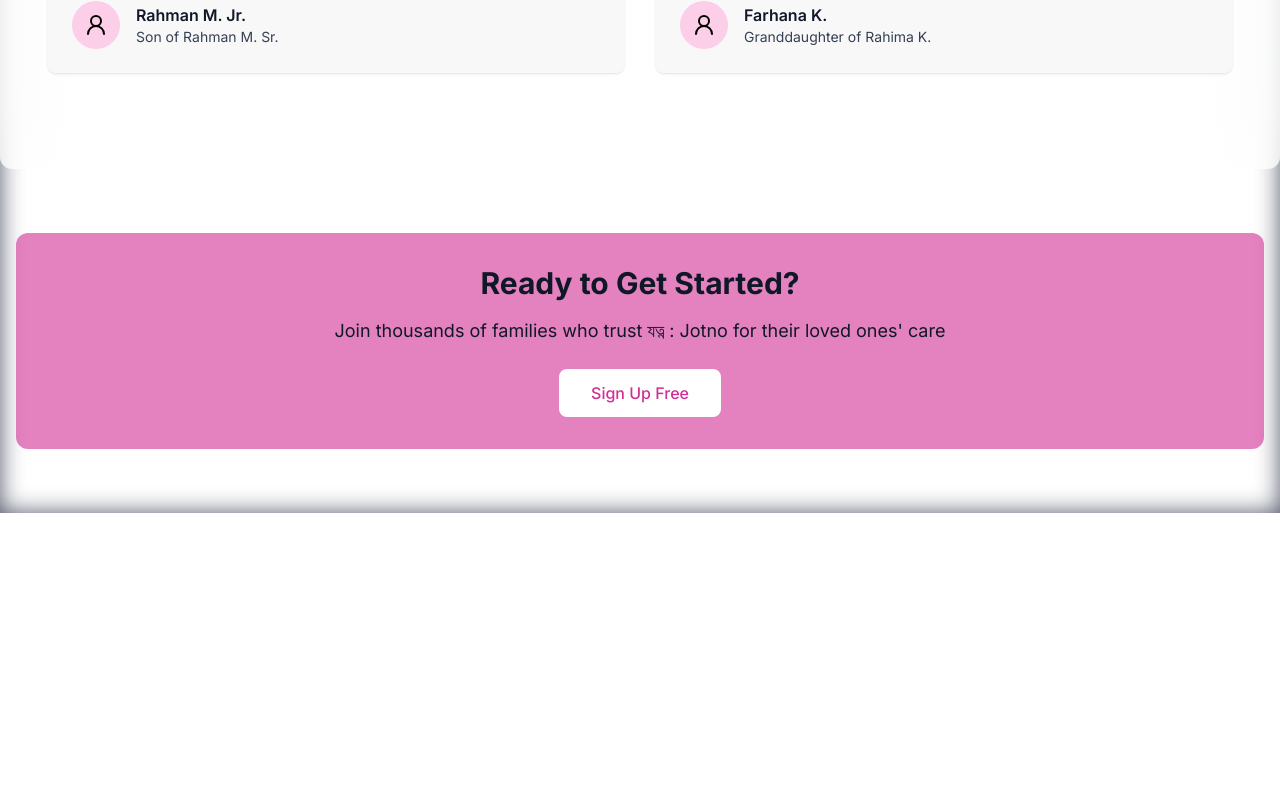
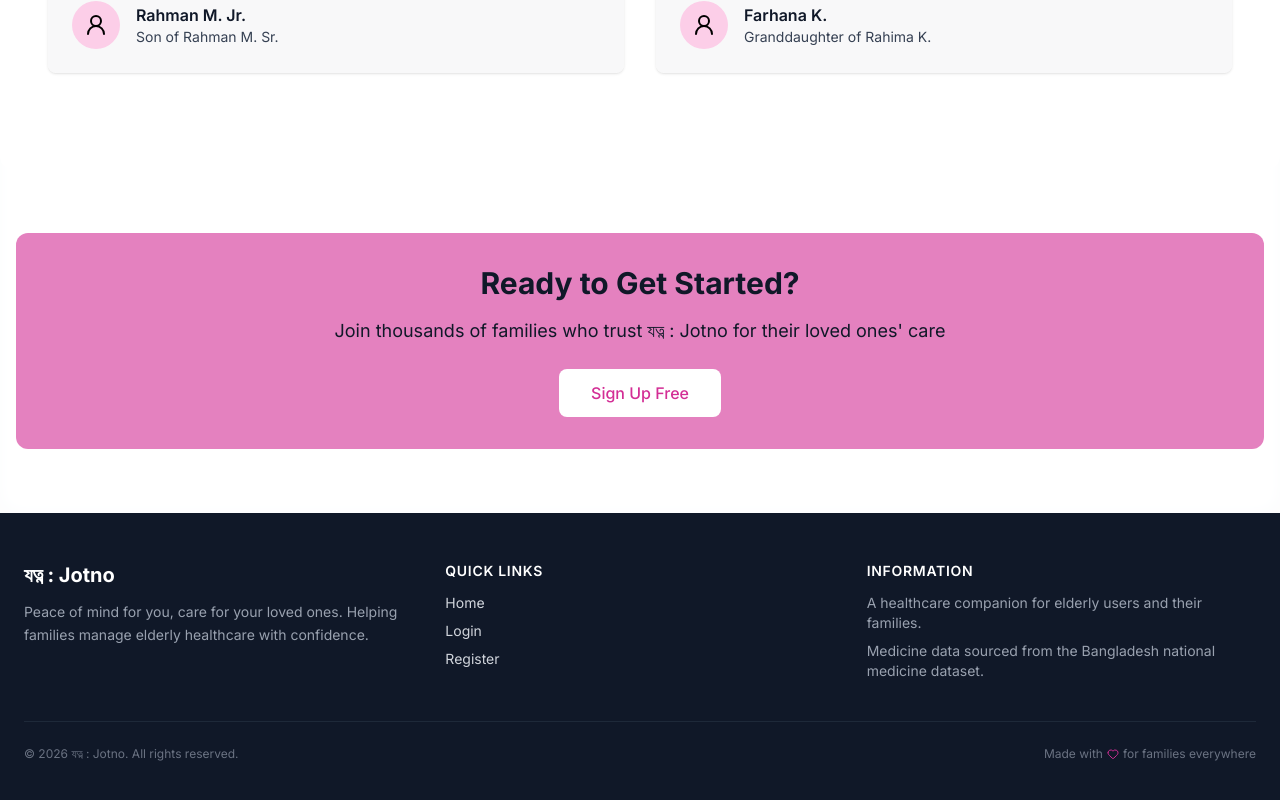
Before and after one commit to saeflobor/Jotno, a React (Vite) app in the folder frontend/: page / in a window 1280 px wide. Shown: the part 1568-2368 px from the top of the page. Before the commit the page ends 2081 px from the top, so only its background shows below. Built offline with nearby package versions, Linux system fonts and the light colour scheme.

Commit message:
visual polish

```diff
--- a/frontend/src/App.jsx
+++ b/frontend/src/App.jsx
@@ -14,6 +14,7 @@
 import EmailVerification from "./pages/EmailVerification";
 import VerifyEmailChange from "./pages/VerifyEmailChange";
 import NotFound from "./components/NotFound";
+import Footer from "./components/Footer";
 import ProfileActivity from "./pages/ProfileActivity";
 import ProfileUpdatePage from "./pages/ProfileUpdatePage";
 import LookupMeds from "./pages/LookupMeds";
@@ -26,8 +27,11 @@
 
   if (isLoading) {
     return (
-      <div className="min-h-screen bg-gray-900 flex items-center justify-center">
-        <div className="text-xl text-white">Loading...</div>
+      <div className="min-h-screen bg-gradient-to-br from-gray-50 via-white to-pink-50 flex items-center justify-center">
+        <div className="flex flex-col items-center gap-3">
+          <div className="w-10 h-10 border-4 border-pink-200 border-t-[rgb(211,46,149)] rounded-full animate-spin" />
+          <p className="text-gray-600 font-medium">Loading...</p>
+        </div>
       </div>
     );
   }
@@ -124,6 +128,7 @@
         {/* 404 Not Found */}
         <Route path="*" element={<NotFound />} />
       </Routes>
+      {!hideNavbar && <Footer />}
     </>
   );
 }
--- /dev/null
+++ b/frontend/src/components/Footer.jsx
@@ -0,0 +1,76 @@
+import React from "react";
+import { Link } from "react-router-dom";
+import { Heart } from "lucide-react";
+
+const Footer = () => {
+  const currentYear = new Date().getFullYear();
+
+  return (
+    <footer className="bg-gray-900 text-gray-300">
+      <div className="max-w-7xl mx-auto px-6 py-12">
+        <div className="grid grid-cols-1 md:grid-cols-3 gap-8">
+          {/* Brand */}
+          <div>
+            <h3 className="text-xl font-bold text-white mb-3">যত্ন : Jotno</h3>
+            <p className="text-sm text-gray-400 leading-relaxed">
+              Peace of mind for you, care for your loved ones. Helping families
+              manage elderly healthcare with confidence.
+            </p>
+          </div>
+
+          {/* Quick Links */}
+          <div>
+            <h4 className="text-sm font-semibold text-white uppercase tracking-wider mb-3">
+              Quick Links
+            </h4>
+            <ul className="space-y-2 text-sm">
+              <li>
+                <Link to="/" className="hover:text-white transition">
+                  Home
+                </Link>
+              </li>
+              <li>
+                <Link to="/login" className="hover:text-white transition">
+                  Login
+                </Link>
+              </li>
+              <li>
+                <Link to="/register" className="hover:text-white transition">
+                  Register
+                </Link>
+              </li>
+            </ul>
+          </div>
+
+          {/* Contact / Info */}
+          <div>
+            <h4 className="text-sm font-semibold text-white uppercase tracking-wider mb-3">
+              Information
+            </h4>
+            <ul className="space-y-2 text-sm">
+              <li className="text-gray-400">
+                A healthcare companion for elderly users and their families.
+              </li>
+              <li className="text-gray-400">
+                Medicine data sourced from the Bangladesh national medicine dataset.
+              </li>
+            </ul>
+          </div>
+        </div>
+
+        {/* Bottom Bar */}
+        <div className="mt-10 pt-6 border-t border-gray-800 flex flex-col md:flex-row items-center justify-between gap-3">
+          <p className="text-xs text-gray-500">
+            &copy; {currentYear} যত্ন : Jotno. All rights reserved.
+          </p>
+          <p className="text-xs text-gray-500 flex items-center gap-1">
+            Made with <Heart className="w-3 h-3 text-[rgb(211,46,149)]" /> for
+            families everywhere
+          </p>
+        </div>
+      </div>
+    </footer>
+  );
+};
+
+export default Footer;
--- a/frontend/src/components/NotFound.jsx
+++ b/frontend/src/components/NotFound.jsx
@@ -1,9 +1,44 @@
-import React from 'react'
+import React from "react";
+import { Link } from "react-router-dom";
+import { motion } from "framer-motion";
+import { Home, AlertTriangle } from "lucide-react";
 
 function NotFound() {
   return (
-    <div className='min-h-screen flex items-center justify-center bg-gray-900 text-white text-2xl'>404 - Page Not Found</div>
-  )
+    <div className="min-h-screen flex items-center justify-center bg-gradient-to-br from-gray-50 via-white to-pink-50 px-6">
+      <motion.div
+        className="text-center max-w-md"
+        initial={{ opacity: 0, y: 30 }}
+        animate={{ opacity: 1, y: 0 }}
+        transition={{ duration: 0.6 }}
+      >
+        <motion.div
+          className="w-20 h-20 bg-pink-100 rounded-full flex items-center justify-center mx-auto mb-6"
+          initial={{ scale: 0 }}
+          animate={{ scale: 1 }}
+          transition={{ type: "spring", stiffness: 200, damping: 15, delay: 0.2 }}
+        >
+          <AlertTriangle className="w-10 h-10 text-[rgb(211,46,149)]" />
+        </motion.div>
+        <h1 className="text-7xl font-extrabold text-gray-900 mb-2">404</h1>
+        <h2 className="text-xl font-semibold text-gray-700 mb-3">
+          Page Not Found
+        </h2>
+        <p className="text-gray-500 mb-8">
+          The page you're looking for doesn't exist or has been moved.
+        </p>
+        <motion.div whileHover={{ scale: 1.05 }} whileTap={{ scale: 0.95 }}>
+          <Link
+            to="/"
+            className="inline-flex items-center gap-2 bg-[rgb(211,46,149)] text-white px-6 py-3 rounded-xl font-medium hover:opacity-90 transition"
+          >
+            <Home className="w-4 h-4" />
+            Back to Home
+          </Link>
+        </motion.div>
+      </motion.div>
+    </div>
+  );
 }
 
-export default NotFound
+export default NotFound;
--- a/frontend/src/index.css
+++ b/frontend/src/index.css
@@ -1,15 +1,27 @@
 @import "tailwindcss";
+@import url('https://fonts.googleapis.com/css2?family=Inter:wght@300;400;500;600;700;800&display=swap');
 
 :root {
   --accent-1: #7c3aed; /* purple */
   --accent-2: #06b6d4; /* teal */
   --accent-3: #f97316; /* orange */
-  --glass: rgba(255, 255, 255, 0.06);
+  --brand-pink: 211, 46, 149;
 }
 
 body {
   font-family: "Inter", system-ui, -apple-system, "Segoe UI", Roboto,
     "Helvetica Neue", Arial;
-  background: linear-gradient(180deg, #0f172a 0%, #071029 100%);
-  color: #e6eef8;
+  background: #f9fafb;
+  color: #111827;
 }
+
+/* Smooth scrolling */
+html {
+  scroll-behavior: smooth;
+}
+
+/* Better focus outlines for accessibility */
+*:focus-visible {
+  outline: 2px solid rgb(211, 46, 149);
+  outline-offset: 2px;
+}
--- a/frontend/src/pages/Dashboard.jsx
+++ b/frontend/src/pages/Dashboard.jsx
@@ -173,7 +173,7 @@
 
               <div className="px-6 pt-6">
                 <div className="text-sm text-gray-600">
-                  Dashboard / <span className="font-semibold text-gray-900">Dashboard</span>
+                  Home / <span className="font-semibold text-gray-900">Dashboard</span>
                 </div>
               </div>
 
--- a/frontend/src/pages/Home.jsx
+++ b/frontend/src/pages/Home.jsx
@@ -18,8 +18,6 @@
 } from "lucide-react";
 
 const Home = ({ user, error }) => {
-  console.log("User:", user); // Check the value of user
-
   const [showAllFeatures, setShowAllFeatures] = useState(false);
 
   const features = [
@@ -124,9 +122,7 @@
           aria-hidden="true"
         />
         <div className="relative">
-          <div className="absolute top-6 left-6 z-30 text-sm text-gray-800">
-            Home / <span className="font-semibold">Home</span>
-          </div>
+
 
           <section className="container mx-auto px-4 py-16 md:py-24">
             <div className="flex flex-col md:flex-row items-center justify-between gap-8 mb-16">
@@ -164,7 +160,7 @@
                   >
                     <Link
                       to="/register"
-                      className="bg-[rgb(211,46,149)] hover: text-white px-6 py-3 rounded-lg font-medium transition duration-300 transform hover:scale-90 hover:opacity-90 inline-block"
+                      className="bg-[rgb(211,46,149)] hover:bg-[rgb(180,36,126)] text-white px-6 py-3 rounded-lg font-medium transition duration-300 transform hover:scale-105 hover:opacity-90 inline-block"
                     >
                       Get Started
                     </Link>
@@ -175,7 +171,7 @@
                   >
                     <Link
                       to="/login"
-                      className="border-2 border-[rgb(211,46,149)] text-[rgb(211,46,149)] hover: px-6 py-3 rounded-lg font-medium transition duration-300 transform hover:scale-90 hover:opacity-90 inline-block"
+                      className="border-2 border-[rgb(211,46,149)] text-[rgb(211,46,149)] hover:bg-[rgb(211,46,149)] hover:text-white px-6 py-3 rounded-lg font-medium transition duration-300 transform hover:scale-105 hover:opacity-90 inline-block"
                     >
                       Login
                     </Link>
@@ -264,7 +260,7 @@
             >
               <motion.button
                 onClick={() => setShowAllFeatures(!showAllFeatures)}
-                className="bg-[rgb(211,46,149)] hover: text-white px-6 py-3 rounded-lg font-medium transition duration-300 transform hover:scale-90 hover:opacity-90 flex items-center gap-2"
+                className="bg-[rgb(211,46,149)] hover:bg-[rgb(180,36,126)] text-white px-6 py-3 rounded-lg font-medium transition duration-300 transform hover:scale-105 hover:opacity-90 flex items-center gap-2"
                 whileHover={{ scale: 1.05, y: -3 }}
                 whileTap={{ scale: 0.95 }}
               >
@@ -438,7 +434,7 @@
               >
                 <Link
                   to="/register"
-                  className="inline-block bg-white text-[rgb(211,46,149)] hover: px-8 py-3 rounded-lg font-medium transition duration-300 transform hover:scale-90 hover:opacity-90"
+                  className="inline-block bg-white text-[rgb(211,46,149)] hover:bg-gray-100 px-8 py-3 rounded-lg font-medium transition duration-300 transform hover:scale-105 hover:opacity-90"
                 >
                   Sign Up Free
                 </Link>
```
